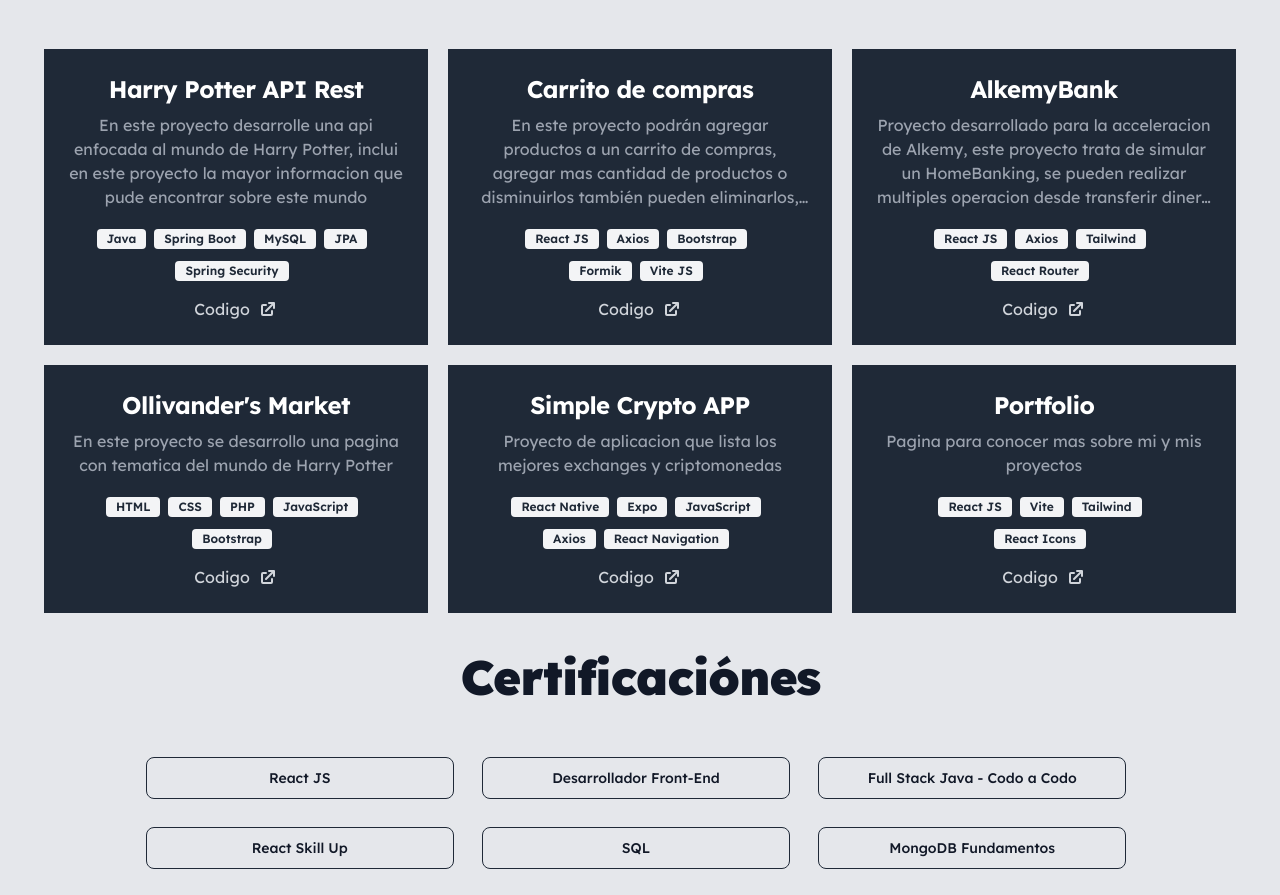
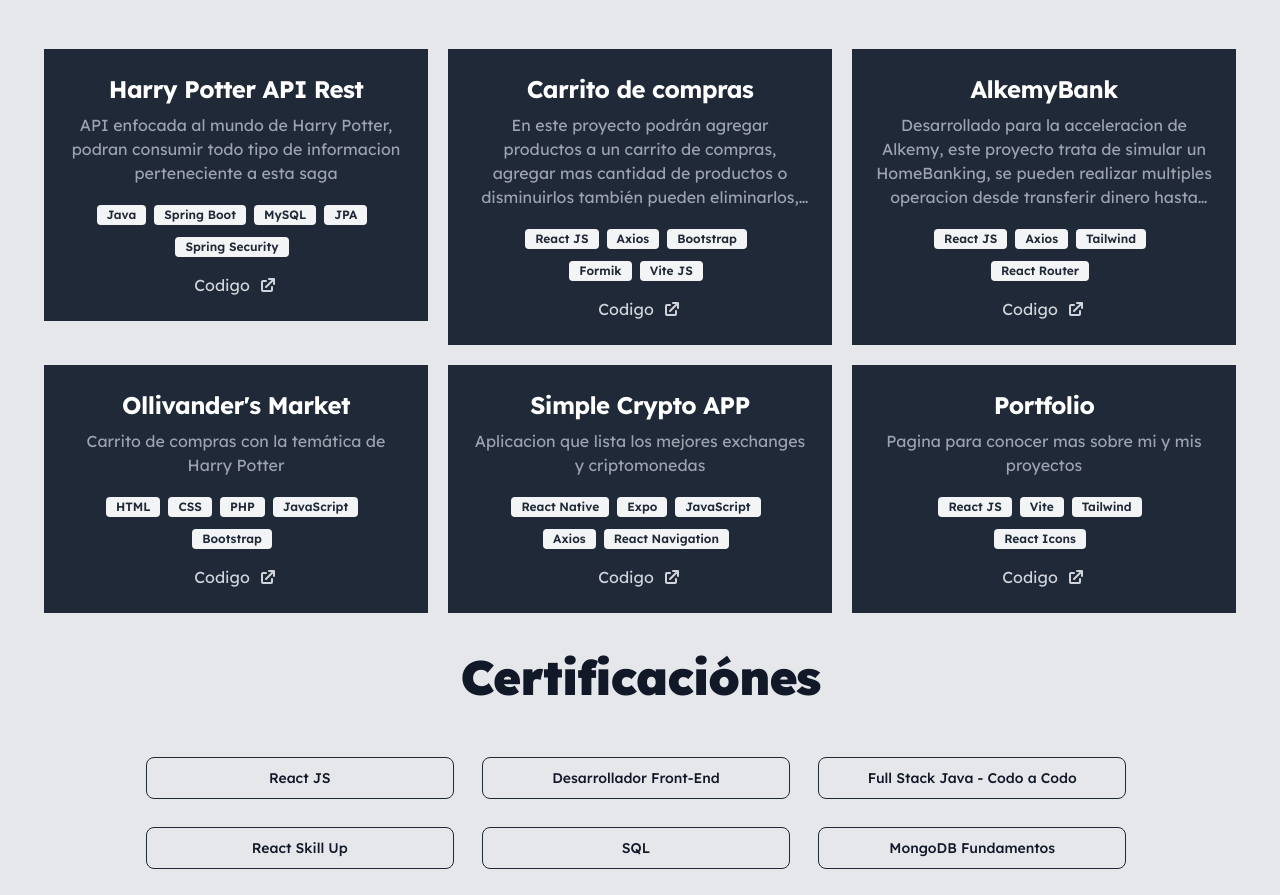
Before and after one commit to DePalma2/Portfolio-Lucas-De-Palma, a React (Vite) app: page / in a window 1280 px wide. Shown: the part 1163-2058 px from the top of the page. Built offline with nearby package versions, Linux system fonts and the light colour scheme.

Commit message:
Change projects description

```diff
--- a/src/data/projects.js
+++ b/src/data/projects.js
@@ -1,7 +1,7 @@
 export default [
     {
         "name": "Harry Potter API Rest",
-        "description": "En este proyecto desarrolle una api enfocada al mundo de Harry Potter, inclui en este proyecto la mayor informacion que pude encontrar sobre este mundo",
+        "description": "API enfocada al mundo de Harry Potter, podran consumir todo tipo de informacion perteneciente a esta saga",
         "year": "2022",
         "url": "https://github.com/DePalma2/api-rest-harry-potter",
         "technologies": ["Java", "Spring Boot", "MySQL", "JPA", "Spring Security"]
@@ -15,21 +15,21 @@
     },
     {
         "name": "AlkemyBank",
-        "description": "Proyecto desarrollado para la acceleracion de Alkemy, este proyecto trata de simular un HomeBanking, se pueden realizar multiples operacion desde transferir dinero hasta enviarlo a otros usuarios tambien cuenta con un dashboard para acceder a dichas operaciones",
+        "description": "Desarrollado para la acceleracion de Alkemy, este proyecto trata de simular un HomeBanking, se pueden realizar multiples operacion desde transferir dinero hasta enviarlo a otros usuarios tambien cuenta con un dashboard para acceder a dichas operaciones",
         "year": "2022",
         "url": "https://github.com/AllegriM/Skill-Up-React-G6",
         "technologies": ["React JS", "Axios", "Tailwind", "React Router"]
     },
     {
         "name": "Ollivander's Market",
-        "description": "En este proyecto se desarrollo una pagina con tematica del mundo de Harry Potter",
+        "description": "Carrito de compras con la temática de Harry Potter",
         "year": "2021 - 2022",
         "url": "https://github.com/DePalma2/ollivanders-market",
         "technologies": ["HTML", "CSS", "PHP", "JavaScript", "Bootstrap"]
     },
     {
         "name": "Simple Crypto APP",
-        "description": "Proyecto de aplicacion que lista los mejores exchanges y criptomonedas",
+        "description": "Aplicacion que lista los mejores exchanges y criptomonedas",
         "year": "2022",
         "url": "https://github.com/DePalma2/app-crypto",
         "technologies": ["React Native", "Expo", "JavaScript", "Axios", "React Navigation"]
```
